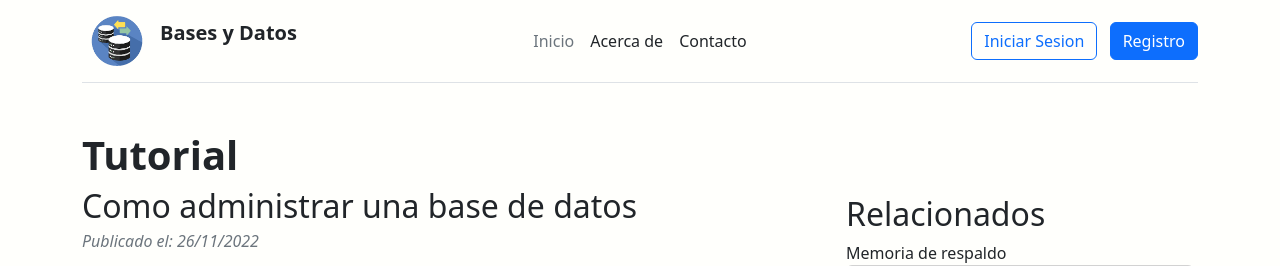
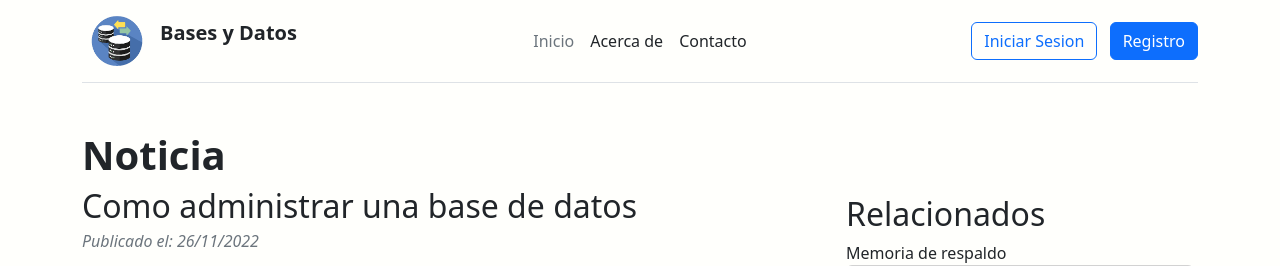
Before and after one commit to RichDany16/praticaweb, a PHP site: page /unanoticia.php?id=23 in a window 1280 px wide. Shown: the top 266 px of the page. Run offline with PHP 8.4, Linux system fonts and the light colour scheme; data comes from the database, SQL or seed files in the repository; data that the repository does not hold is empty.

Commit message:
noticias2

```diff
--- a/acercade.php
+++ b/acercade.php
@@ -14,7 +14,7 @@
     <!--Encabezado-->
     <?php include 'nav.php';
 
-    echo $_SESSION["tipo"];
+
     ?>
 
 
--- a/unanoticia.php
+++ b/unanoticia.php
@@ -37,7 +37,7 @@ $sidePosts = "";
     <div class="container mt-5">
         <div class="row">
             <div class="col-8">
-                <h1 class="fw-bolder font-size-lg">Tutorial</h1>
+                <h1 class="fw-bolder font-size-lg">Noticia</h1>
                 <!-- Post content-->
                 <article style="width: 90%;">
                     <!-- Post header-->
```
